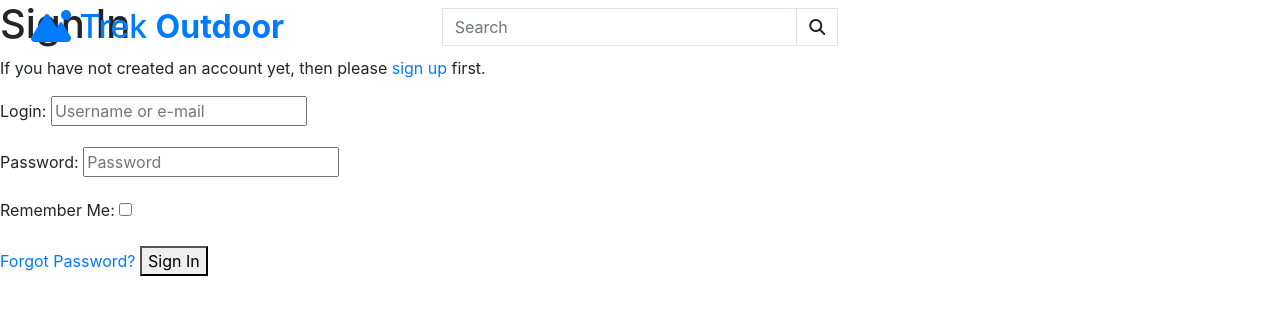
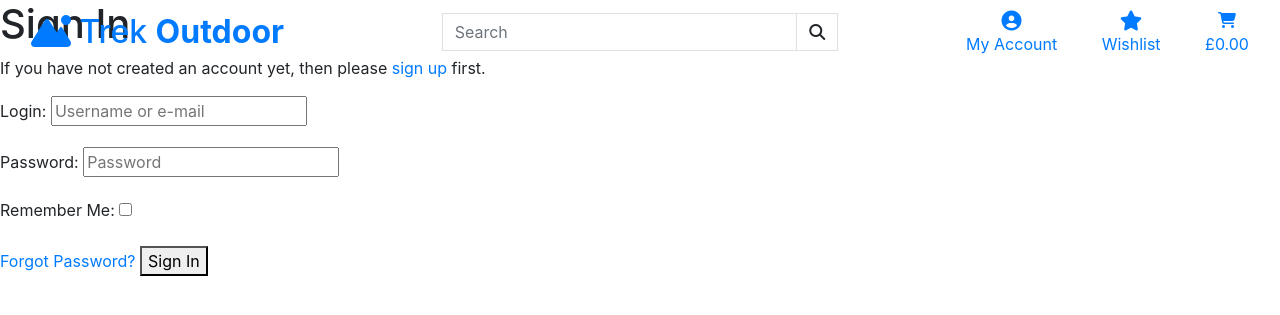
Before and after one commit to SimGriff/trek-outdoor, a Django app: page /accounts/login/ in a window 1280 px wide. Shown: the top 315 px of the page. Run offline with Django 3.2, Linux system fonts and the light colour scheme; some libraries are stand-ins or nearby versions.

Commit message:
Added main nav-My Account,Wishlist,Sign In

```diff
--- a/templates/base.html
+++ b/templates/base.html
@@ -40,7 +40,7 @@
                 <h2 class="logo-font text-black my-0"><i class="fa-solid fa-mountain-sun"></i> Trek <strong>Outdoor </strong></h2>
             </a>
           </div>
-          <!-- Search Form -->
+          <!-- Search bar -->
           <div class="col-12 col-lg-4 my-auto py-1 py-lg-0">
               <form method="GET" action="">
                 <div class="input-group w-100">
@@ -55,7 +55,56 @@
                 </div>
               </form>
           </div>
-          <div class="col-12 col-lg-4 my-auto py-1 py-lg-0"></div>
+          <!-- Main links -->
+          <div class="col-12 col-lg-4 my-auto py-1 py-lg-0">
+              <ul class="list-inline list-unstyled text-center text-lg-right my-0">
+                <!-- My Account -->
+                <li class="list-inline-item dropdown">
+                      <a class="text-black nav-link" href="#" id="user-options" data-toggle="dropdown" aria-haspopup="true" aria-expanded="false">
+                        <div class="text-center">
+                            <div><i class="fa-solid fa-circle-user fa-lg"></i></div>
+                            <p class="my-0">My Account</p>
+                        </div>
+                      </a>
+                      <div class="dropdown-menu border-0" aria-labelledby="user-options">
+                        {% if request.user.is_authenticated %}
+                            {% if request.user.is_superuser %}
+                                <a href="" class="dropdown-item">Add Product</a>
+                            {% endif %}
+                            <a href="" class="dropdown-item">My Account</a>
+                            <a href="{% url 'account_logout' %}" class="dropdown-item">Logout</a>
+                        {% else %}
+                            <a href="{% url 'account_signup' %}" class="dropdown-item">Register</a>
+                            <a href="{% url 'account_login' %}" class="dropdown-item">Sign In</a>
+                        {% endif %}
+                    </div>
+                  </li>
+                  <!-- Wishlist -->
+                  <li class="list-inline-item">
+                    <a class="nav-link text-black" href="">
+                        <div class="text-center">
+                            <div><i class="fa-solid fa-star fa-lg"></i></div>
+                            <p class="my-0">Wishlist</p>
+                        </div>
+                    </a>
+                </li>
+                  <!-- Shopping Cart -->
+                  <li class="list-inline-item">
+                      <a class="{% if grand_total %}text-info font-weight-bold{% else %}text-black{% endif %} nav-link" href="">
+                        <div class="text-center">
+                            <div><i class="fa-sharp fa-solid fa-cart-shopping"></i></div>
+                            <p class="my-0">
+                                {% if grand_total %}
+                                    £{{ grand_total|floatformat:2 }}
+                                {% else %}
+                                    £0.00
+                                {% endif %}
+                            </p>
+                        </div>
+                      </a>
+                  </li>
+              </ul>
+          </div>
       </div>
     </header>
 
```
